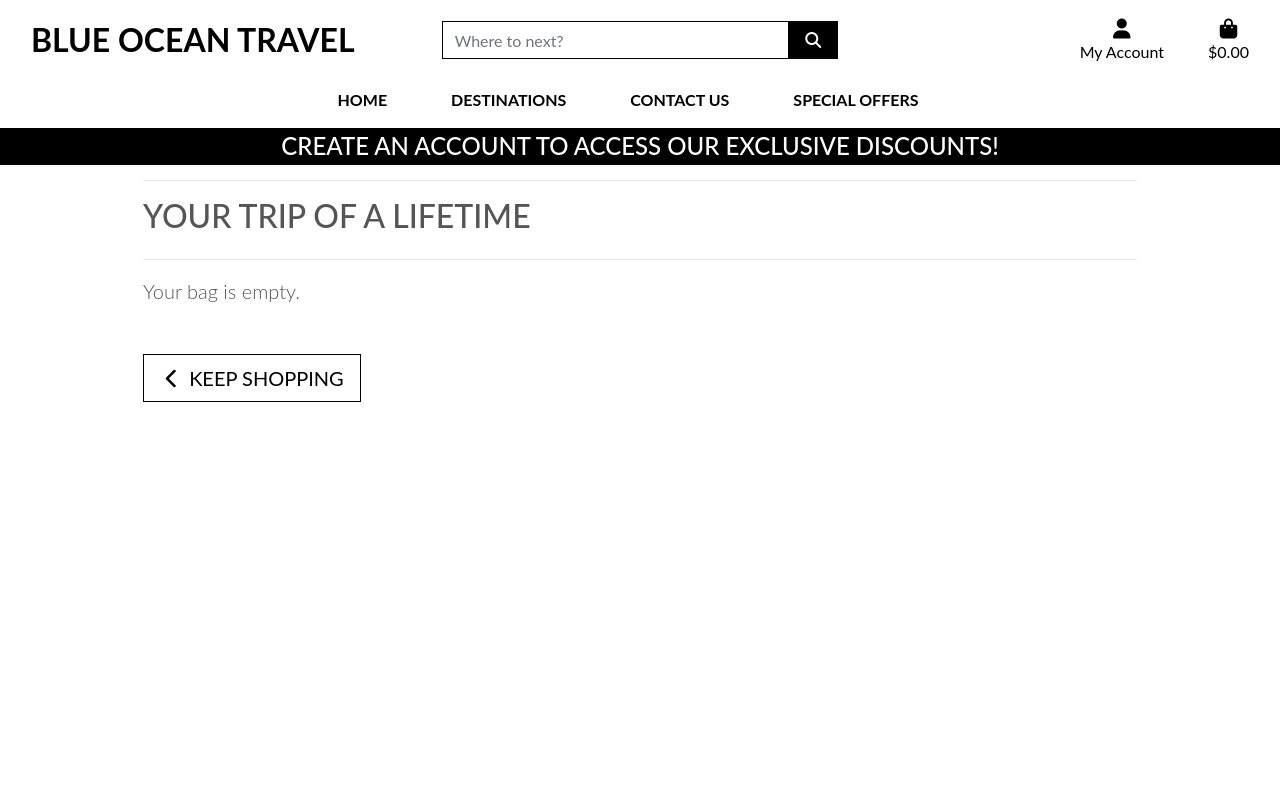
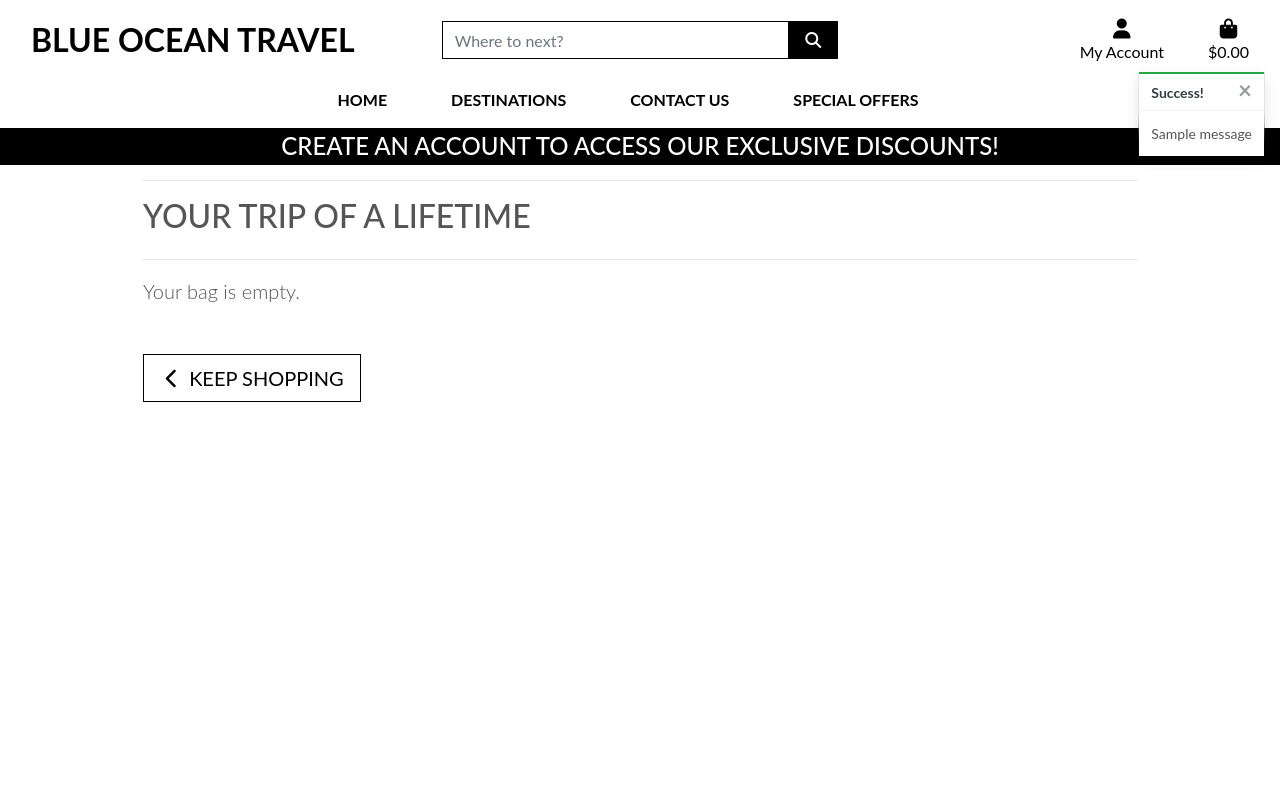
Before and after one commit to lucatosc/Blue_Ocean_Travel, a Django app: page /bag/ in a window 1280 px wide. Run offline with Django 3.2, Linux system fonts and the light colour scheme; tables that the repository leaves empty hold one stand-in row (values such as "Sample post"); one stand-in notice (Sample message) is shown; some libraries are stand-ins or nearby versions.

Commit message:
add toast bootstrap to base.css

```diff
--- a/bag/views.py
+++ b/bag/views.py
@@ -11,6 +11,7 @@ def view_bag(request):
 def add_to_bag(request, item_id):
     """ Add a quantity of the specified product to the shopping bag """
 
+    product = Product.objects.get(pk=item_id)
     quantity = int(request.POST.get('quantity'))
     redirect_url = request.POST.get('redirect_url')
     bag = request.session.get('bag', {})
@@ -19,6 +20,7 @@ def add_to_bag(request, item_id):
         bag[item_id] += quantity
     else:
         bag[item_id] = quantity
+        messages.success(request, f'Added {product.name} to your bag')
 
     request.session['bag'] = bag
     return redirect(redirect_url)
--- a/blue_ocean/settings.py
+++ b/blue_ocean/settings.py
@@ -96,6 +96,8 @@ TEMPLATES = [
         },
     },
 ]
+
+MESSAGE_STORAGE = 'django.contrib.messages.storage.session.SessionStorage'
 
 AUTHENTICATION_BACKENDS = (
     # Needed to login by username in Django admin, regardless of `allauth`
--- a/static/css/base.css
+++ b/static/css/base.css
@@ -98,6 +98,24 @@ body {
     cursor: pointer;
 }
 
+/* ------------------------------- bootstrap toasts */
+
+.message-container {
+    position: fixed;
+    top: 72px;
+    right: 15px;
+    z-index: 99999999999;
+}
+
+.custom-toast {
+    overflow: visible;
+}
+
+.toast-capper {
+    height: 2px;
+}
+
+
 /* -------------------------------- Media Queries */
 
 /* Slightly larger container on xl screens */
--- a/templates/base.html
+++ b/templates/base.html
@@ -110,7 +110,21 @@
     </header>
 
     {% if messages %}
-        <div class="message-container"></div>
+        <div class="message-container">
+            {% for message in messages %}
+                {% with message.level as level %}
+                    {% if level == 40 %}
+                        {% include 'includes/toasts/toast_error.html' %}
+                    {% elif level == 30 %}
+                        {% include 'includes/toasts/toast_warning.html' %}
+                    {% elif level == 25 %}
+                        {% include 'includes/toasts/toast_success.html' %}
+                    {% else %}
+                        {% include 'includes/toasts/toast_info.html' %}
+                    {% endif %}
+                {% endwith %}
+            {% endfor %}
+        </div>
     {% endif %}
 
     {% block page_header %}
@@ -120,7 +134,11 @@
     {% endblock %}
 
     {% block postloadjs %}
+        <script type="text/javascript">
+            $('.toast').toast('show');
+        </script>
     {% endblock %}
+
 
   </body>
 </html>
```
